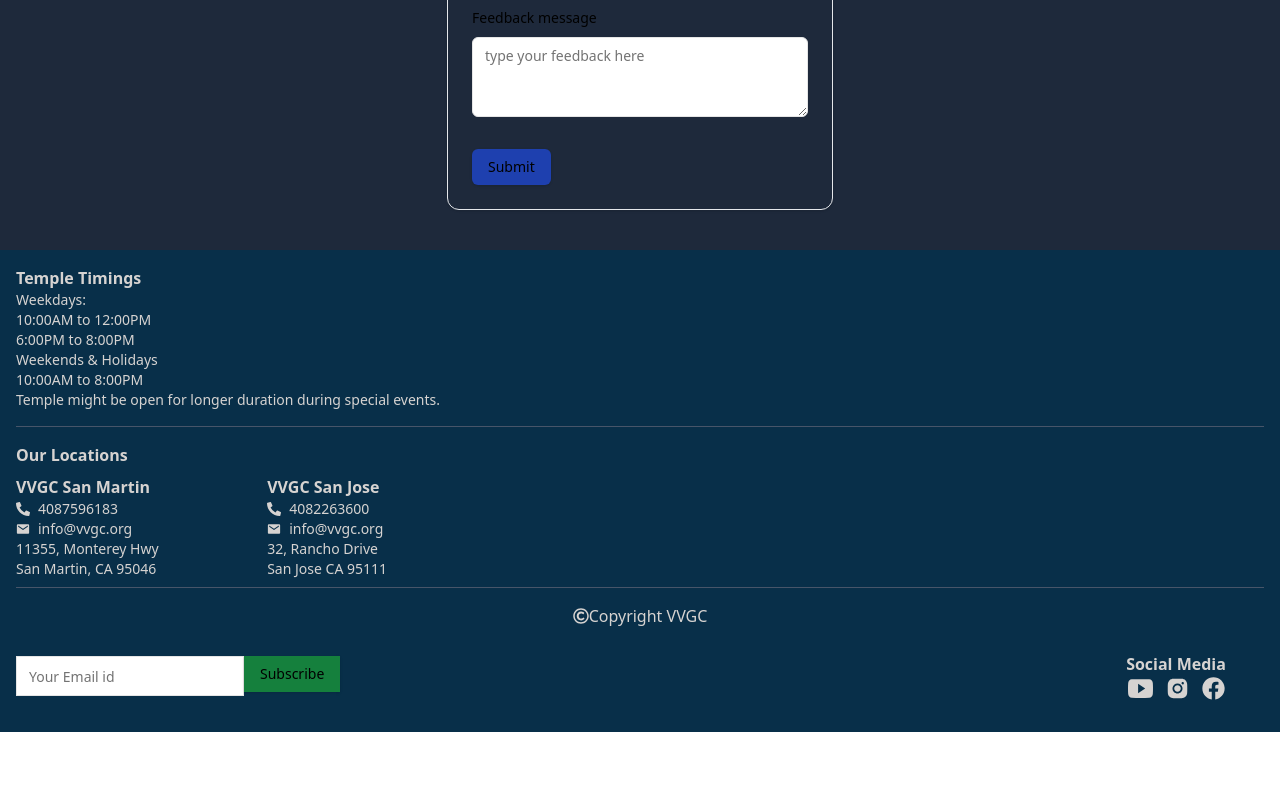
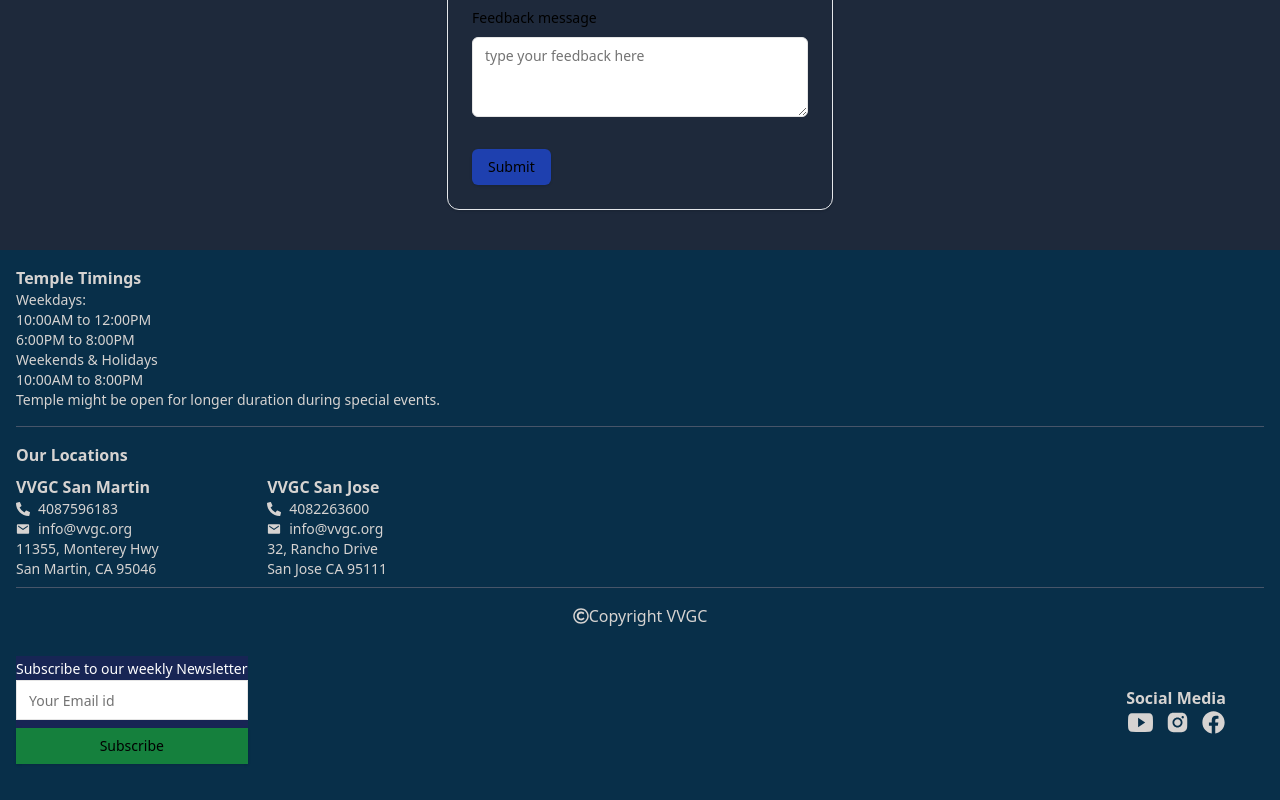
Before and after one commit to anaghaweb/vvgc, a Next.js app: page /feedback in a window 1280 px wide. Shown: the part 584-1384 px from the top of the page. Before the commit the page ends 1316 px from the top, so only its background shows below. Built offline with nearby package versions, Linux system fonts and the light colour scheme; a web font is replaced by a local one.

Commit message:
modified submite form ui

```diff
--- a/modules/common/components/ui/input.jsx
+++ b/modules/common/components/ui/input.jsx
@@ -6,7 +6,7 @@ const Input = React.forwardRef(({ className, type, ...props }, ref) => {
     (<input
       type={type}
       className={cn(
-        "flex h-10 w-full border border-neutral-200 bg-white px-3 py-2 text-sm ring-offset-white file:border-0 file:bg-transparent file:text-sm file:font-medium placeholder:text-neutral-500 focus-visible:outline-none focus-visible:ring-2 focus-visible:ring-neutral-950 focus-visible:ring-offset-2 disabled:cursor-not-allowed disabled:opacity-50 dark:border-neutral-800 dark:bg-neutral-950 dark:ring-offset-neutral-950 dark:placeholder:text-neutral-400 dark:focus-visible:ring-neutral-300",
+        "flex h-10 w-full border border-neutral-200 bg-white px-3 py-2 text-sm ring-offset-white file:border-0 file:bg-transparent file:text-sm file:font-medium placeholder:text-neutral-500 focus-visible:outline-none focus-visible:ring-inset focus-visible:ring-slate-500 focus-visible:ring-offset-2 disabled:cursor-not-allowed disabled:opacity-50 dark:border-neutral-800 dark:bg-neutral-950 dark:ring-offset-neutral-950 dark:placeholder:text-neutral-400 dark:focus-visible:ring-neutral-300",
         className
       )}
       ref={ref}
--- a/modules/submit-form/components/subscribe/index.jsx
+++ b/modules/submit-form/components/subscribe/index.jsx
@@ -14,6 +14,7 @@ import {
   FormItem,
   FormControl,
   FormMessage,
+  FormLabel,
 } from "@modules/common/components/ui/form";
 
 export function SubscribeForm() {
@@ -63,13 +64,13 @@ export function SubscribeForm() {
     return <SubscribeSuccess />;
   } else {
     return (
-      <div className="bg-sky-950 min-w-36">
+      <div className="bg-blue-950 min-w-36">
         <Form {...form}>
-          <div className="min-w-56 ">
+          <div className=" min-w-56 ">
+            <FormLabel className="text-white">Subscribe to our weekly Newsletter</FormLabel>
             <form
-              onSubmit={form.handleSubmit(onSubmit)}
-              className="inline-flex items-start justify-start h-full"
-            >
+            className="flex flex-col gap-2"
+              onSubmit={form.handleSubmit(onSubmit)}>
               {/* EMAIL */}
               <FormField
                 control={form.control}
@@ -84,7 +85,7 @@ export function SubscribeForm() {
                 )}
               />
               <Button
-                className="bg-green-700 border-none rounded-none hover:bg-blue-700"
+                className="bg-green-700 border-none w-full rounded-none hover:bg-blue-700"
                 type="submit"
                 disabled={submitting}
               >
```
